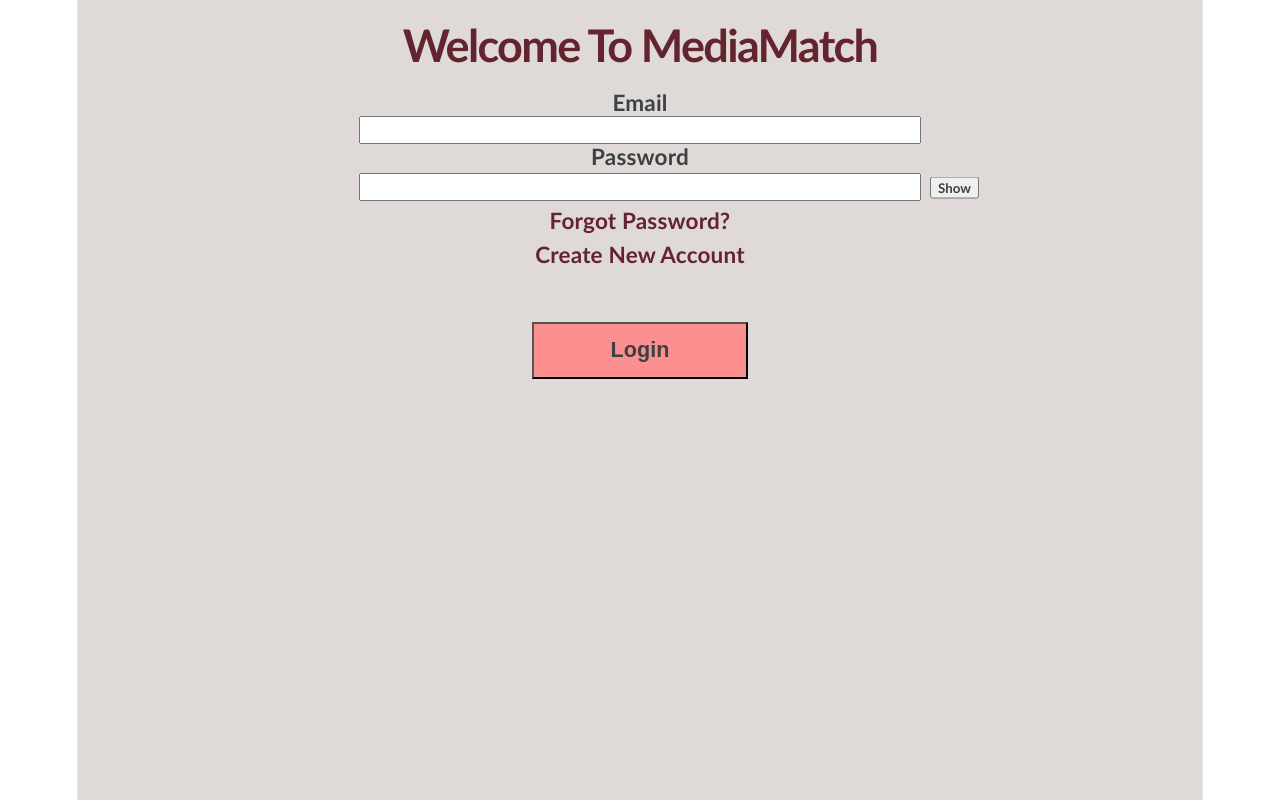
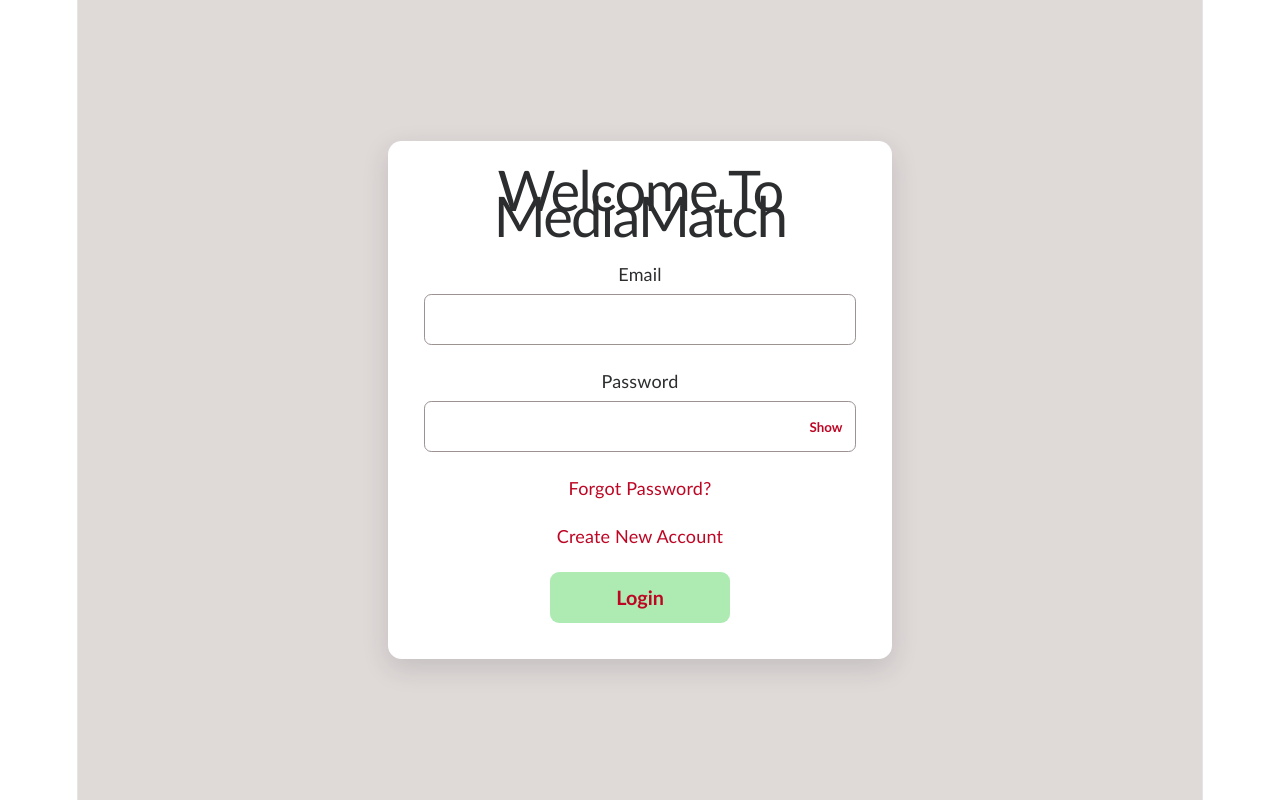
Before and after one commit to Dabgaryan1/media-match, a React (Vite) app in the folder frontend/: page /login in a window 1280 px wide. Built offline with nearby package versions, Linux system fonts and the light colour scheme; no server answers.

Commit message:
Finished login page

```diff
--- a/frontend/src/pages/LoginPage/LoginPage.css
+++ b/frontend/src/pages/LoginPage/LoginPage.css
@@ -1,80 +1,136 @@
+.login-card {
+    width: 100%;
+    max-width: 28rem;
+    padding: 2rem;
+    background-color: white;
+    border-radius: 0.75rem;
+    box-sizing:border-box;
+    color: #2b2d2e;
+    box-shadow: 0 0.5rem 1.5rem rgba(43, 45, 46, 0.15);
+}
+
 .login-page {
     min-height: 100vh;
-    background-color: #DFD9D8;
+    padding: 1.5rem;
+    background-color: #dfd9d8;
+    font-family: "Trebuchet MS", Arial, sans-serif;
+    display: flex;
+    justify-content: center;
+    align-items: center;
+
+    box-sizing: border-box;
+}
+
+.login-card form {
+    display: flex;
+    flex-direction: column;
+    gap: 1.25rem;
+}
+
+.form-group {
+    display: flex;
+    flex-direction: column;
+    gap: 0.4rem;
+    width: 100%;
+    margin: 0%;
 }
 
 #title {
-    font-size: 2.5rem;
-    font-family: Trebuchet MS;
-    font-weight: bold;
-    color: #64242F;
+    margin: 0 0 1.75rem;
+    text-align: center;
+    font-family: inherit;
+    color:#2b2d2e;
 }
 
-.form-group {
-    font-size: 1.25rem;
-    display: flex;
-    flex-direction: column;
-    width: 50%;
-    margin: 0 auto;
+.page-text {
+  color: #be0624;
+  text-align: center;
+  text-decoration: none;
+  font-family: inherit;
 }
 
-.form-group label {
-    font-weight: bold;
-    font-family: Trebuchet MS;
-    color: #3C4142;
+.page-text:hover {
+  color: #8f071d;
+  text-decoration: underline;
+}
+
+.page-text:focus-visible {
+  outline: 2px solid #be0624;
+  outline-offset: 3px;
+  border-radius: 0.2rem;
 }
 
 .form-input {
-  width: 100%;
-  box-sizing: border-box;
-  height:1.55rem;
-  ;
+    width: 100%;
+    padding: 0.75rem;
+    font-size: 1rem;
+    font-family: inherit;
+    color: #3c4142;
+    background-color: #ffffff;
+    border: 1px solid #9b9291;
+    border-radius: 0.4rem;
+    box-sizing: border-box;
+}
+
+.form-input:focus {
+    border-color: #2b2d2e;
+    outline: 2px solid rgba(100, 36, 47, 0.2);
 }
 
 .password-input-row {
-    position: relative;
-    width: 100%;
+  position: relative;
+  width: 100%;
+}
+
+.password-input-row .form-input {
+  padding-right: 4rem;
 }
 
 .password-input-row button {
   position: absolute;
-  left: calc(100% + 0.5rem);
   top: 50%;
-  transform: translateY(-38.5%);
-  font-family: Trebuchet MS;
-  color: #3C4142;
+  right: 0.75rem;
+  transform: translateY(-50%);
+
+  padding: 0;
+  color: #be0624;
+  background: none;
+  border: none;
+  font-family: inherit;
   font-weight: bold;
+  cursor: pointer;
 }
 
-.password-actions {
-    display: flex;
-    align-items: center;
-    gap: 1rem;
-}
-
-.page-text {
-    color: #64242F;
-    font-weight: bold;
-    font-size: 1.25rem;
-    font-family: Trebuchet MS;
-    text-align: center;
-    text-decoration: none;
-    display: flex;
-    justify-content: center;
-    margin-top: 0.4167rem;
+.password-input-row button:focus-visible {
+  outline: 2px solid #be0624;
+  outline-offset: 3px;
 }
 
 #submit-button {
     display: flex;
     justify-content: center;
-    margin-top: 3rem;
 }
 
 #submit-button button {
-    width: 12rem;
-    padding: 0.75rem 1rem;
-    font-size: 1.2rem;
-    font-weight: bold;
-    color:  #3C4142;
-    background-color: #FC8F8F;
+  min-width: 10rem;
+  padding: 0.75rem 1.5rem;
+
+  font-family: inherit;
+  font-size: 1.1rem;
+  font-weight: bold;
+
+  color: #be0624;
+  background-color: #adebb3;
+  border: none;
+  border-radius: 0.5rem;
+  cursor: pointer;
 }
+
+#submit-button button:hover:not(:disabled) {
+  background-color: #95d99c;
+}
+
+#submit-button button:disabled {
+  opacity: 0.65;
+  cursor: not-allowed;
+}
--- a/frontend/src/pages/LoginPage/LoginPage.tsx
+++ b/frontend/src/pages/LoginPage/LoginPage.tsx
@@ -59,6 +59,7 @@ function LoginPage() {
 
   return (
     <main className="login-page">
+      <section className="login-card">
         <h1 id="title">Welcome To MediaMatch</h1>
 
         <form onSubmit={handleSubmit}>
@@ -112,6 +113,7 @@ function LoginPage() {
             </button>
           </div>
         </form>
+      </section>
     </main>
   );
 }
```
Lines whose indentation alone changed are shown as unchanged.
